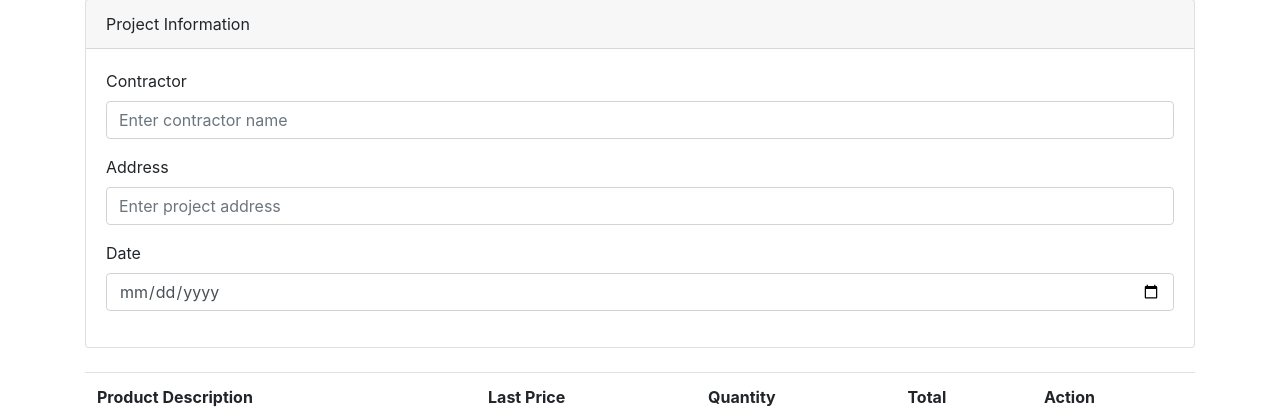
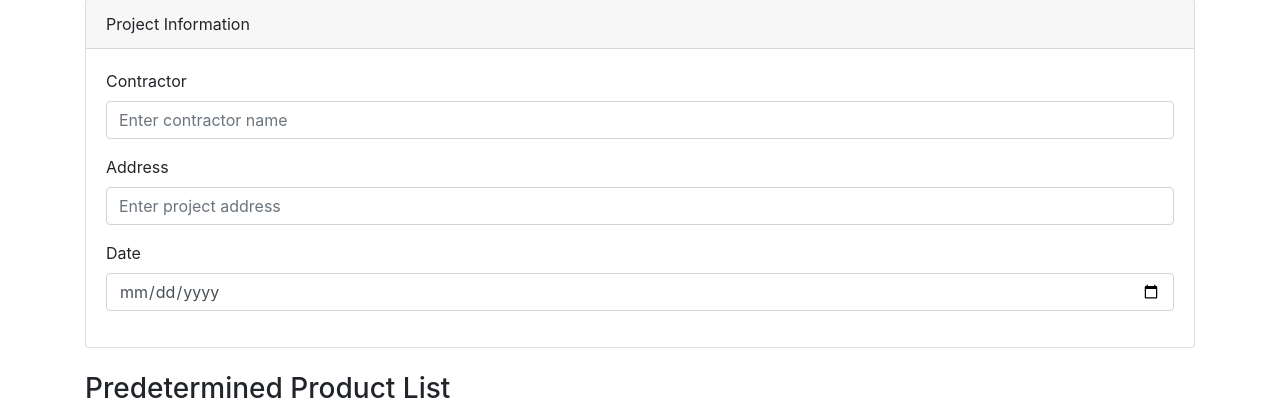
Before and after one commit to adm15123/Inventory-analyzer, a Flask app: page /material_list in a window 1280 px wide. Shown: the part 135-549 px from the top of the page. Run offline with Flask 3, Linux system fonts and the light colour scheme; the visitor is signed in with stand-in values (Sample User, id 1); lists and menus that the app fills with data are empty; some libraries are stand-ins or nearby versions.

Commit message:
Forced update with latest changes

```diff
--- a/ZamoraInventoryApp.py
+++ b/ZamoraInventoryApp.py
@@ -164,19 +164,14 @@ def load_underground_list():
     if os.path.exists(file_path):
         try:
             df_underground = pd.read_excel(file_path, engine="openpyxl")
-            # Clean and convert data as needed:
+            # Ensure the column "Product Description" exists and is cleaned.
             if "Product Description" in df_underground.columns:
                 df_underground["Product Description"] = df_underground["Product Description"].astype(str).str.strip()
-            if "Last Price" in df_underground.columns:
-                df_underground["Last Price"] = pd.to_numeric(
-                    df_underground["Last Price"].astype(str).str.replace(',', '', regex=False),
-                    errors='coerce'
-                )
             print("✅ Underground list loaded successfully!")
         except Exception as e:
             print(f"❌ Error loading underground list: {e}")
     else:
-        print("⚠ No underground list file found in the uploads folder.")
+        print("⚠ No underground list found in the uploads folder.")
 
 # Load both files on startup
 load_default_file()
@@ -189,6 +184,17 @@ def get_current_dataframe(supply):
         return df_supply2
     else:
         return df
+
+def update_underground_prices():
+    """Update the 'Last Price' in the underground list using supply1 data."""
+    global df_underground, df
+    if df_underground is not None and df is not None:
+        def get_last_price(desc):
+            # Find rows in supply1 where the description matches (case-insensitive, trimmed).
+            matches = df[df["Description"].astype(str).str.lower().str.strip() == desc.lower().strip()]
+            # If a match exists, return the maximum price (or the first one) – adjust as needed.
+            return matches["Price per Unit"].max() if not matches.empty else 0
+        df_underground["Last Price"] = df_underground["Product Description"].apply(get_last_price)
 
 # -------------------------------
 # Routes for Main Functionality (Protected by login_required)
@@ -380,7 +386,7 @@ def material_list():
         contractor = request.form.get("contractor")
         address = request.form.get("address")
         order_date = request.form.get("date")
-        # Assume the product details (including any manually added items) are sent as JSON
+        # Assume the product details (including manual entries) are sent as JSON
         # in a hidden input field named "product_data"
         import json
         product_data_json = request.form.get("product_data")
@@ -420,8 +426,8 @@ def material_list():
             flash(f"Error sending email: {e}", "danger")
         return redirect(url_for("material_list"))
 
-    # For GET: Pass the predetermined product list to the template.
-    # For simplicity, we convert the DataFrame to HTML.
+    # For GET: Update the predetermined product list with the latest prices from supply1.
+    update_underground_prices()
     product_list_html = (df_underground.to_html(classes="table table-striped", index=False)
                          if df_underground is not None else "")
     return render_template("material_list.html", product_list=product_list_html)
--- a/templates/material_list.html
+++ b/templates/material_list.html
@@ -1,4 +1,3 @@
-<!-- Material List Page -->
 <!DOCTYPE html>
 <html lang="en">
 <head>
@@ -30,6 +29,13 @@
     </div>
   </div>
 
+  <!-- Predetermined Product List from Underground List -->
+  <h3>Predetermined Product List</h3>
+  <div id="predetermined-list">
+    {{ product_list | safe }}
+  </div>
+
+  <!-- Manual Product Entry Form -->
   <form id="material-form">
     <table class="table table-striped">
       <thead>
@@ -42,30 +48,72 @@
         </tr>
       </thead>
       <tbody id="material-list">
-        <!-- Dynamically populated rows will go here -->
+        <!-- Dynamically populated manual entry rows will go here -->
       </tbody>
     </table>
     <button type="button" class="btn btn-primary" id="add-item">Add Item</button>
     <button type="button" class="btn btn-success" id="export-pdf">Export to PDF</button>
+
+    <!-- Hidden field to store manual entry product data as JSON -->
+    <input type="hidden" name="product_data" id="product_data">
   </form>
 </div>
 
 <script>
+  // Function to recalculate total for a given row
+  function recalcRow(row) {
+    let lastPrice = parseFloat(row.querySelector("input.last-price").value) || 0;
+    let quantity = parseFloat(row.querySelector("input.quantity").value) || 0;
+    row.querySelector(".total").innerText = (lastPrice * quantity).toFixed(2);
+  }
+
   document.getElementById("add-item").addEventListener("click", function() {
     let table = document.getElementById("material-list");
     let row = table.insertRow();
     row.innerHTML = `
-      <td><input type="text" class="form-control" placeholder="Enter product"></td>
-      <td><input type="number" class="form-control" placeholder="Last price"></td>
-      <td><input type="number" class="form-control" placeholder="Quantity"></td>
-      <td class="total">0</td>
+      <td><input type="text" class="form-control product" placeholder="Enter product"></td>
+      <td><input type="number" step="0.01" class="form-control last-price" placeholder="Last price"></td>
+      <td><input type="number" class="form-control quantity" placeholder="Quantity"></td>
+      <td class="total">0.00</td>
       <td><button type="button" class="btn btn-danger remove-item">Remove</button></td>
     `;
+
+    // Attach change event listeners for automatic recalculation
+    row.querySelector("input.last-price").addEventListener("change", function() {
+      recalcRow(row);
+    });
+    row.querySelector("input.quantity").addEventListener("change", function() {
+      recalcRow(row);
+    });
 
     row.querySelector(".remove-item").addEventListener("click", function() {
       row.remove();
     });
   });
+
+  // Optionally, add code here to gather manual entry data into the hidden field "product_data"
+  // when the user clicks "Export to PDF".
+  // For example:
+  document.getElementById("export-pdf").addEventListener("click", function() {
+    let productData = [];
+    let rows = document.querySelectorAll("#material-list tr");
+    rows.forEach(row => {
+      let product = row.querySelector("input.product").value;
+      let lastPrice = row.querySelector("input.last-price").value;
+      let quantity = row.querySelector("input.quantity").value;
+      let total = row.querySelector(".total").innerText;
+      productData.push({
+        description: product,
+        last_price: lastPrice,
+        quantity: quantity,
+        total: total
+      });
+    });
+    // Save the data as JSON in the hidden field
+    document.getElementById("product_data").value = JSON.stringify(productData);
+    // Submit the form (or handle PDF export via AJAX, as needed)
+    document.getElementById("material-form").submit();
+  });
 </script>
 </body>
 </html>
```
Also changed, not shown: 1 other file.
